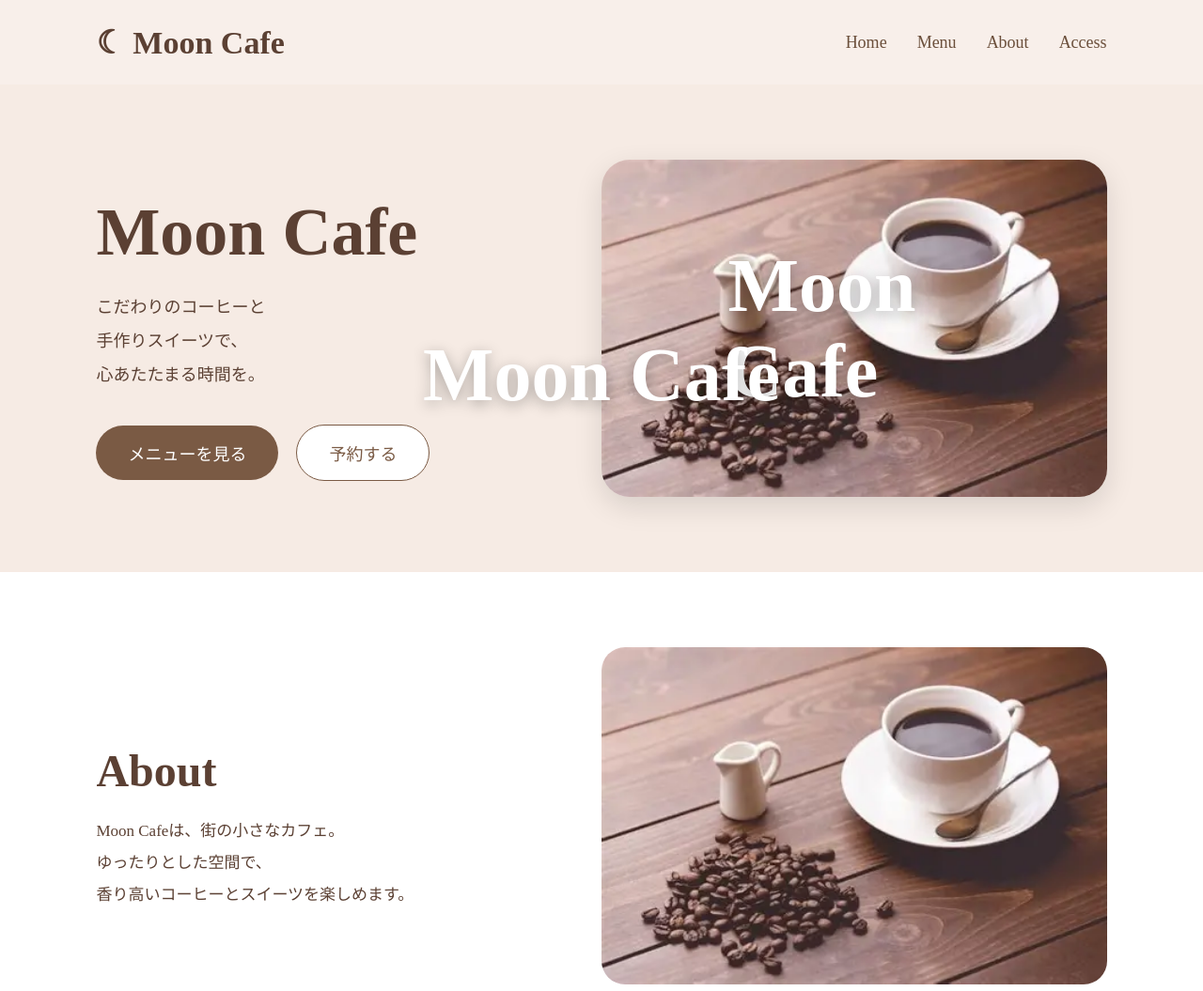
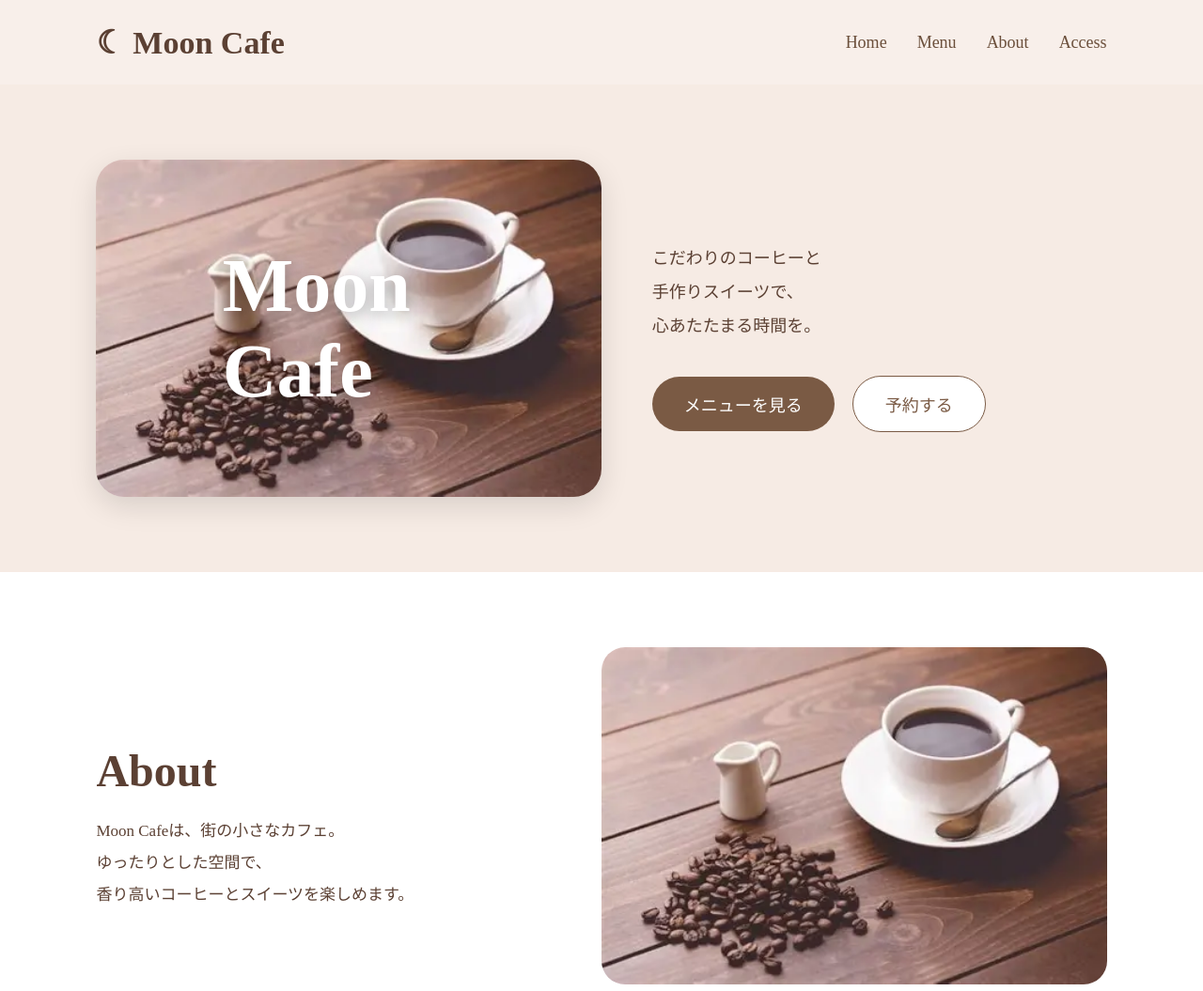
Before and after one commit to mizuto-web/moon-cafe1, a plain HTML site: page index.html in a window 1280 px wide. Shown: the top 1055 px of the page at 94% size. Drawn offline with Linux system fonts and the light colour scheme.

Commit message:
Update index.html

```diff
--- a/index.html
+++ b/index.html
@@ -277,10 +277,15 @@ nav a{
 
 <section class="hero">
 
+  <div class="hero-image">
+    <img src="cafe.webp">
+
+    <div class="hero-title">
+      <h1>Moon Cafe</h1>
+    </div>
+  </div>
+
   <div class="hero-text">
-
-<h1>Moon Cafe</h1>
-
     <p>
       こだわりのコーヒーと<br>
       手作りスイーツで、<br>
@@ -291,17 +296,6 @@ nav a{
       <button class="main-btn">メニューを見る</button>
       <button class="sub-btn">予約する</button>
     </div>
-
-</div>
-
-<div class="hero-image">
-
-  <img src="cafe.webp">
-
-  <div class="hero-title">
-    <h1>Moon Cafe</h1>
-  </div>
-
   </div>
 
 </section>
@@ -322,9 +316,6 @@ Moon Cafeは、街の小さなカフェ。<br>
 
 <div class="about-image">
 <img src="cafe.webp">
-  <div class="hero-title">
-  <h1>Moon Cafe</h1>
-  </div>
 </div>
 
 </section>
```
Lines whose indentation alone changed are shown as unchanged.
